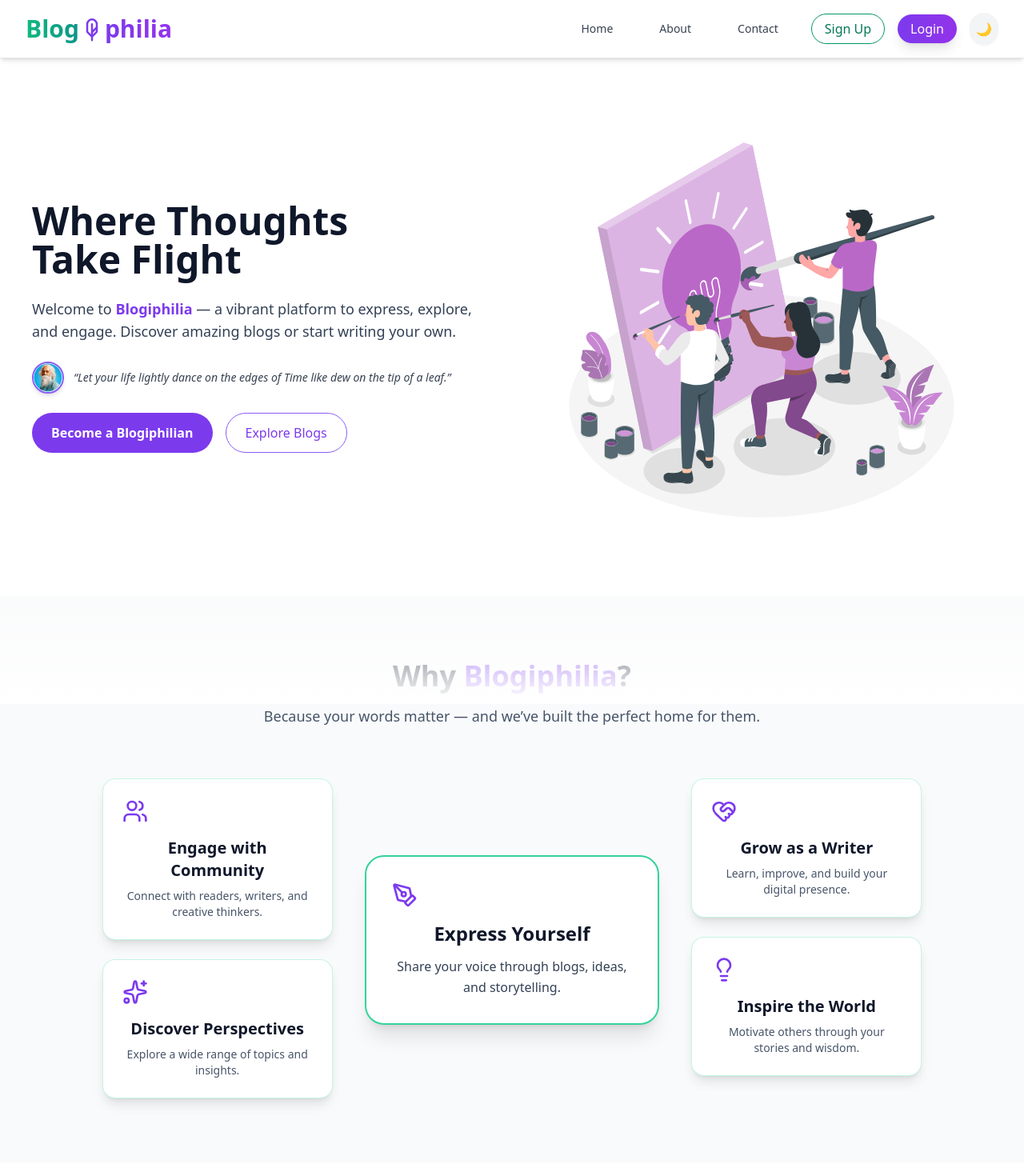
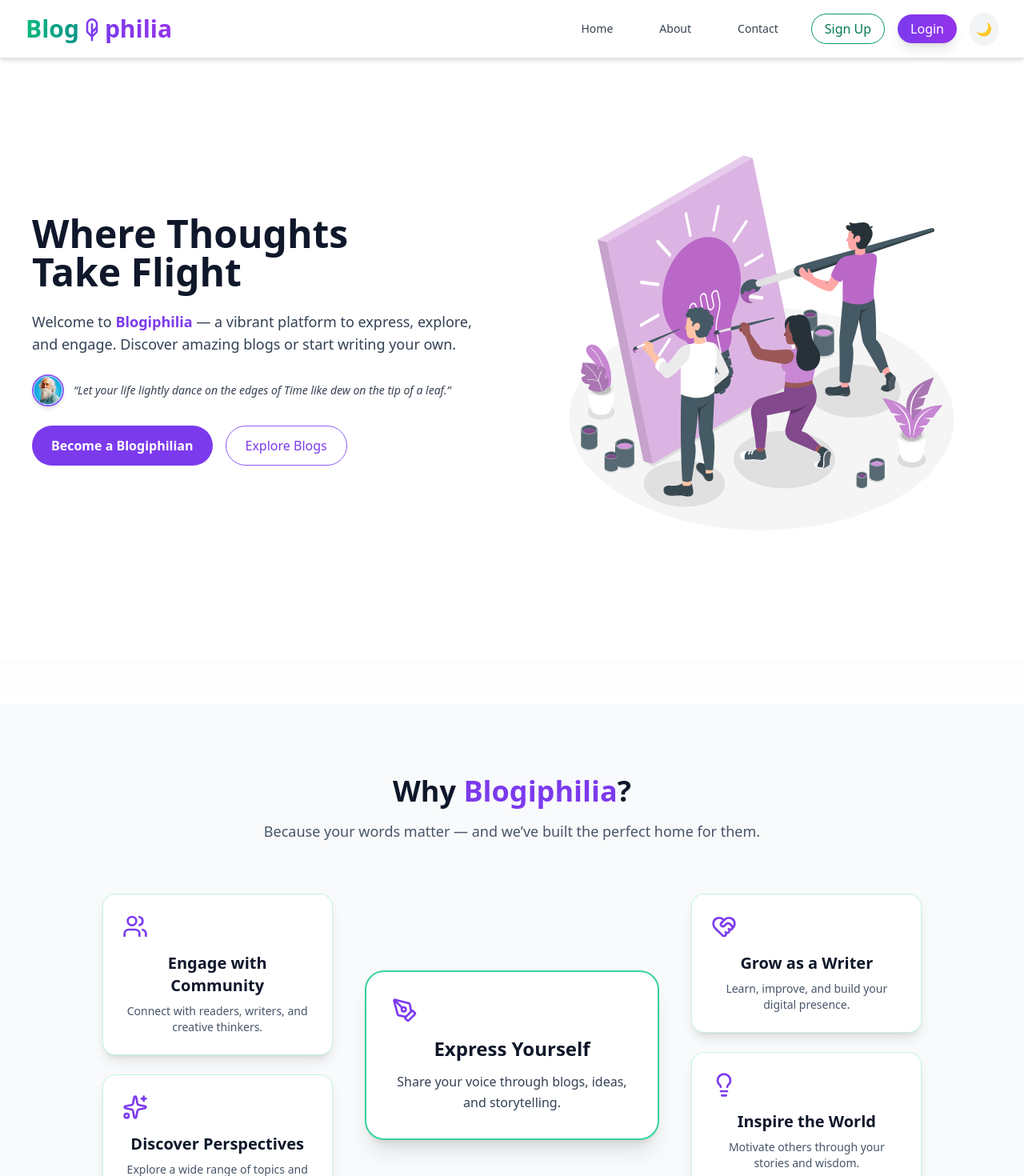
Before and after one commit to ESAditya1729/MasterBlogiphilia, a React (Create React App) app in the folder client/: page / in a window 1280 px wide. Shown: the top 1470 px of the page at 80% size. Built offline with nearby package versions, Linux system fonts and the light colour scheme; what tailwindcss-text-stroke would draw is missing.

Commit message:
Fixed positooning of heroSec

```diff
--- a/client/src/components/HeroSection.jsx
+++ b/client/src/components/HeroSection.jsx
@@ -14,7 +14,10 @@ const headingLineVariants = {
 
 const HeroSection = () => {
   return (
-    <section className="w-full py-20 px-6 md:px-10 bg-white dark:bg-slate-900 text-slate-900 dark:text-white transition-colors duration-300">
+    <section
+  id="home"
+  className="w-full py-24 md:pb-36 px-6 md:px-10 bg-white dark:bg-slate-900 text-slate-900 dark:text-white transition-colors duration-300"
+>
       <div className="max-w-7xl mx-auto flex flex-col-reverse md:flex-row items-center justify-between gap-12">
         {/* Left: Text Content */}
         <motion.div
--- a/client/src/components/WhyBlogiphila.jsx
+++ b/client/src/components/WhyBlogiphila.jsx
@@ -49,10 +49,17 @@ const WhyBlogiphilia = () => {
   const rightFeatures = featureData.slice(3, 5); // Grow + Inspire
 
   return (
-    <section id="why-blogiphilia" className="w-full py-20 px-6 md:px-10 bg-gray-50 dark:bg-slate-800 text-slate-900 dark:text-white transition-colors duration-300">
+    <section
+      id="why-blogiphilia"
+      className="w-full pt-36 pb-20 scroll-mt-28 px-6 md:px-10 bg-gray-50 dark:bg-slate-800 text-slate-900 dark:text-white transition-colors duration-300"
+    >
       <div className="max-w-7xl mx-auto text-center mb-16">
         <h2 className="text-3xl md:text-4xl font-bold mb-4">
-          Why <span className="text-violet-600 dark:text-violet-400">Blogiphilia</span>?
+          Why{" "}
+          <span className="text-violet-600 dark:text-violet-400">
+            Blogiphilia
+          </span>
+          ?
         </h2>
         <p className="text-lg text-slate-600 dark:text-slate-300 max-w-2xl mx-auto">
           Because your words matter — and we’ve built the perfect home for them.
@@ -74,7 +81,9 @@ const WhyBlogiphilia = () => {
             >
               <div className="mb-4">{feature.icon}</div>
               <h3 className="text-xl font-semibold mb-2">{feature.title}</h3>
-              <p className="text-slate-600 dark:text-slate-400 text-sm">{feature.description}</p>
+              <p className="text-slate-600 dark:text-slate-400 text-sm">
+                {feature.description}
+              </p>
             </motion.div>
           ))}
         </div>
@@ -108,7 +117,9 @@ const WhyBlogiphilia = () => {
             >
               <div className="mb-4">{feature.icon}</div>
               <h3 className="text-xl font-semibold mb-2">{feature.title}</h3>
-              <p className="text-slate-600 dark:text-slate-400 text-sm">{feature.description}</p>
+              <p className="text-slate-600 dark:text-slate-400 text-sm">
+                {feature.description}
+              </p>
             </motion.div>
           ))}
         </div>
```
